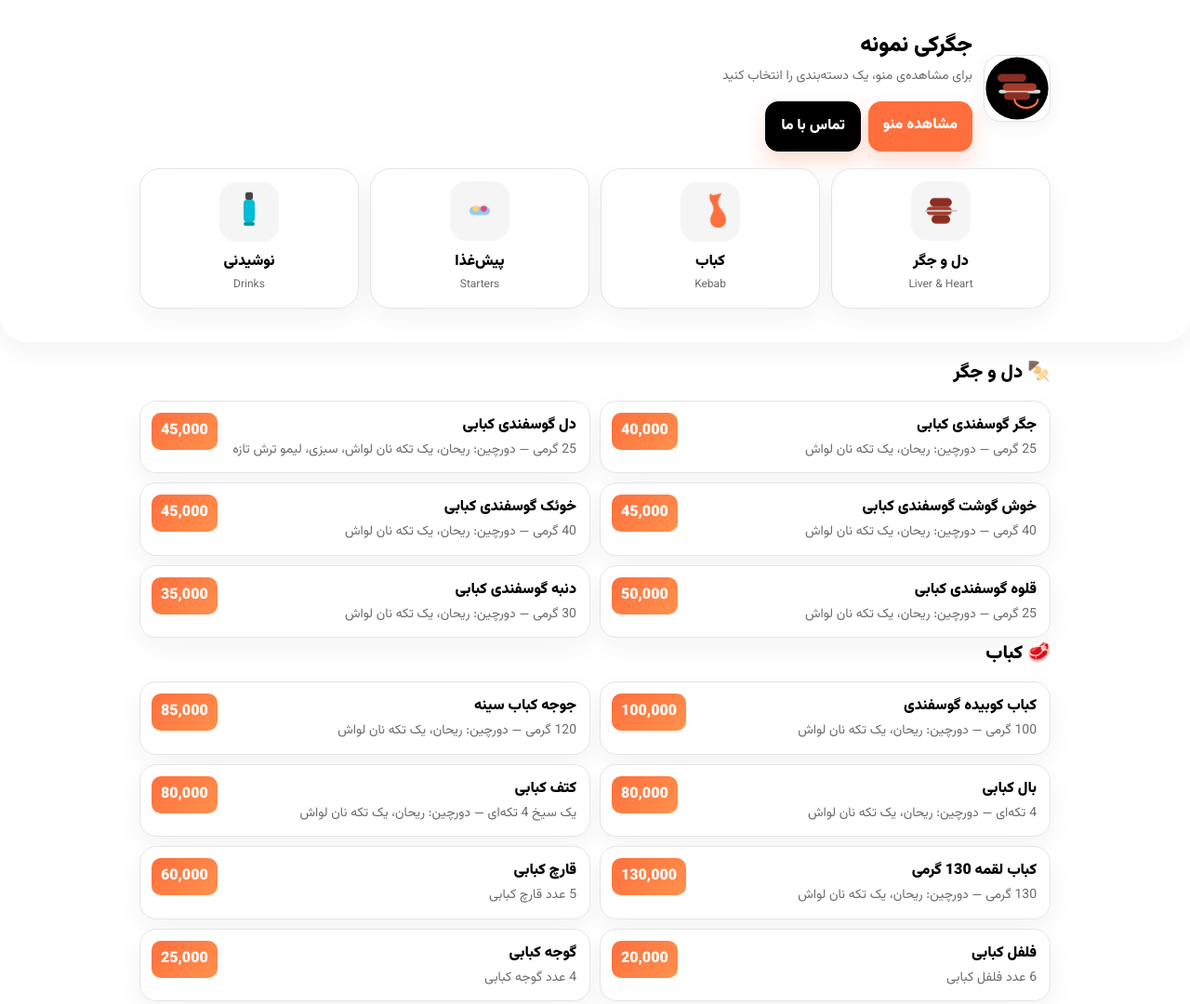
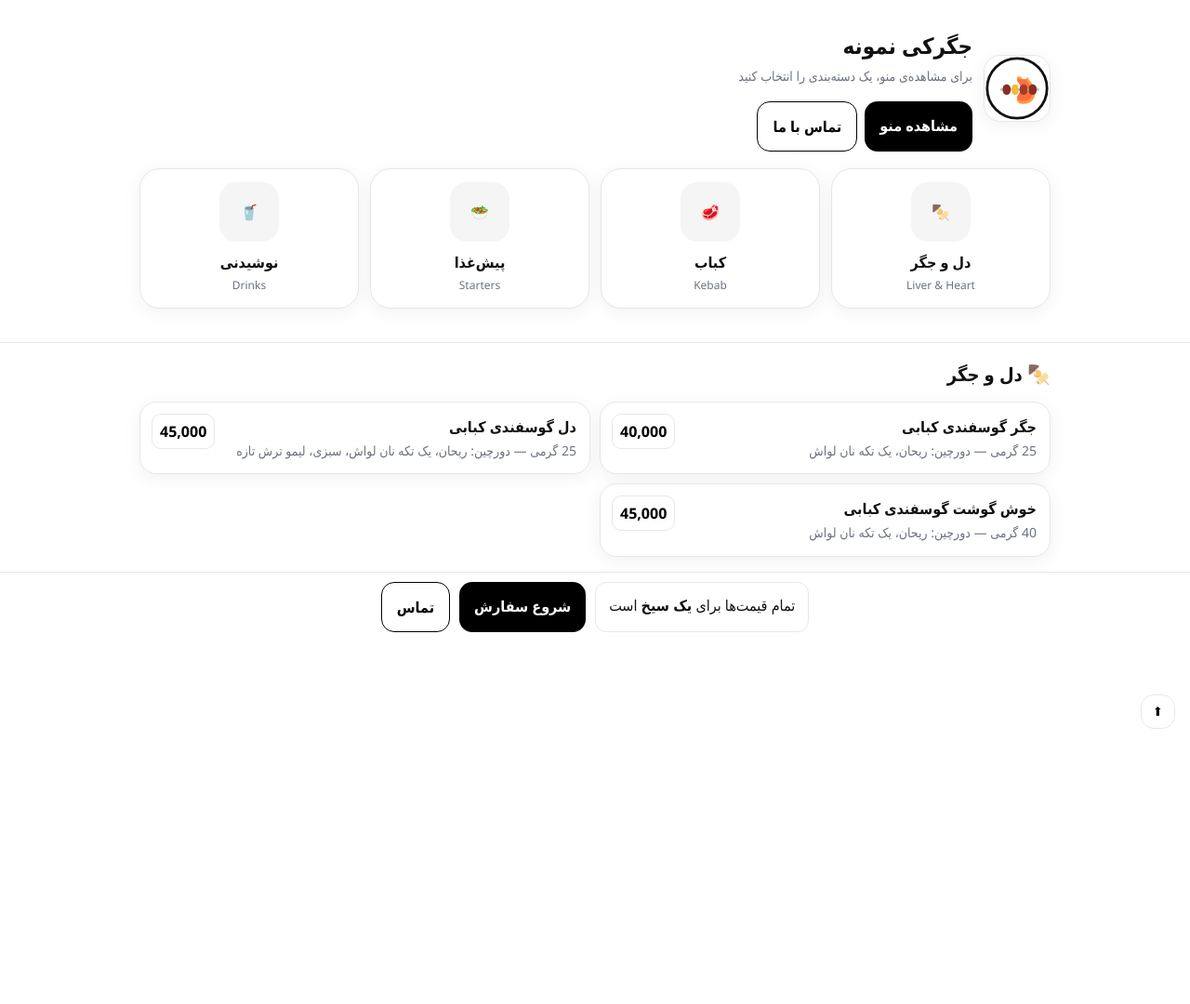
Before and after one commit to yoosef317/jigaraki-menu, a plain HTML site: page index.html in a window 1280 px wide. Shown: the top 1080 px of the page at 93% size. After the commit the page ends 800 px from the top, so only its background shows below. Drawn offline with Linux system fonts and the light colour scheme.

Commit message:
Update index.html

```diff
--- a/index.html
+++ b/index.html
@@ -3,161 +3,170 @@
 <head>
 <meta charset="UTF-8">
 <meta name="viewport" content="width=device-width,initial-scale=1">
-<title>منوی جگرکی نمونه</title>
-<meta name="theme-color" content="#000000">
-<link href="https://fonts.googleapis.com/css2?family=Vazirmatn:wght@400;700;900&display=swap" rel="stylesheet">
+<title>جگرکی نمونه</title>
+<meta name="theme-color" content="#ffffff">
 <style>
-  :root{
-    --bg:#ffffff;
-    --card:#ffffff;
-    --muted:#6b6b6b;
-    --text:#000000;
-    --brand:#ff6f3d;
-    --brand2:#ff914d;
-    --ring:#e5e5e5;
-    --shadow:0 10px 30px rgba(0,0,0,.05);
+  :root {
+    --bg: #ffffff;
+    --card: #ffffff;
+    --muted: #6b7280;
+    --text: #111111;
+    --brand: #000000;
+    --ring: #e5e7eb;
+    --shadow: 0 4px 20px rgba(0,0,0,.06);
   }
-  *{box-sizing:border-box}
-  html,body{
-    margin:0;
-    background:var(--bg);
-    color:var(--text);
-    font-family: 'Vazirmatn', sans-serif;
-    line-height:1.75
+  * { box-sizing: border-box; }
+  html, body {
+    margin: 0;
+    background: var(--bg);
+    color: var(--text);
+    font-family: Vazirmatn, Segoe UI, Tahoma, sans-serif;
+    line-height: 1.75;
   }
-  a{color:inherit;text-decoration:none}
+  a { color: inherit; text-decoration: none; }
 
-  /* Hero */
-  .hero{
-    padding:28px 16px 28px;
-    background:#fff;
-    border-bottom-left-radius:28px;
-    border-bottom-right-radius:28px;
-    box-shadow:var(--shadow)
+  /* HERO */
+  .hero {
+    padding: 28px 16px;
+    background: #fff;
+    border-bottom: 1px solid var(--ring);
   }
-  .wrap{max-width:980px;margin:0 auto}
-  .hero-top{display:flex;align-items:center;gap:12px}
-  .logo{width:72px;height:72px;border-radius:18px;overflow:hidden;border:1px solid var(--ring);box-shadow:0 6px 20px rgba(0,0,0,.05);display:grid;place-items:center;background:#fff}
-  .logo svg{width:100%;height:100%}
-  h1{margin:0;font-size:24px;font-weight:900}
-  .sub{color:var(--muted);font-size:14px}
-  .cta{margin-top:14px;display:flex;gap:8px;flex-wrap:wrap}
-  .btn{
-    background:var(--brand);
-    color:#fff;
-    padding:12px 16px;
-    border:none;
-    border-radius:14px;
-    font-weight:800;
-    cursor:pointer;
-    box-shadow:0 10px 20px rgba(255,111,61,.25)
+  .wrap { max-width: 980px; margin: 0 auto; }
+  .hero-top { display: flex; align-items: center; gap: 12px; }
+  .brand-logo {
+    width: 72px;
+    height: 72px;
+    border-radius: 18px;
+    border: 1px solid var(--ring);
+    box-shadow: var(--shadow);
+    overflow: hidden;
+    display: grid;
+    place-items: center;
+    background: #fff;
   }
-  .btn.alt{
-    background:#000;
-    color:#fff;
-    border:1px solid #000
+  .brand-logo svg { width: 100%; height: 100%; display: block; }
+  h1 { margin: 0; font-size: 24px; }
+  .sub { color: var(--muted); font-size: 14px; }
+  .cta { margin-top: 14px; display: flex; gap: 8px; flex-wrap: wrap; }
+  .btn {
+    background: var(--brand);
+    color: #fff;
+    padding: 12px 16px;
+    border: none;
+    border-radius: 14px;
+    font-weight: 800;
+    cursor: pointer;
+  }
+  .btn.alt {
+    background: #fff;
+    color: var(--brand);
+    border: 1px solid var(--brand);
   }
 
-  /* Category grid */
-  .cats{margin:18px 0 8px;display:grid;gap:12px;grid-template-columns:1fr 1fr}
-  @media(min-width:720px){.cats{grid-template-columns:repeat(4,1fr)}}
-  .cat{
-    background:var(--card);
-    border:1px solid var(--ring);
-    border-radius:22px;
-    padding:14px;
-    text-align:center;
-    box-shadow:var(--shadow);
-    transition:.2s
+  /* CATEGORY */
+  .cats {
+    margin: 18px 0 8px;
+    display: grid;
+    gap: 12px;
+    grid-template-columns: 1fr 1fr;
   }
-  .cat:hover{transform:translateY(-3px)}
-  .icon{
-    width:64px;height:64px;border-radius:18px;
-    margin:0 auto 8px;
-    background:#f5f5f5;
-    display:grid;place-items:center;
-    position:relative;overflow:hidden
+  @media(min-width:720px) {
+    .cats { grid-template-columns: repeat(4,1fr); }
   }
-  .title{font-weight:900}
-  .subtitle{font-size:12px;color:var(--muted)}
+  .cat {
+    background: var(--card);
+    border: 1px solid var(--ring);
+    border-radius: 22px;
+    padding: 14px;
+    text-align: center;
+    box-shadow: var(--shadow);
+    transition: .2s;
+  }
+  .cat:hover { transform: translateY(-3px); }
+  .icon {
+    width: 64px;
+    height: 64px;
+    border-radius: 18px;
+    margin: 0 auto 8px;
+    background: #f5f5f5;
+    display: grid;
+    place-items: center;
+  }
+  .title { font-weight: 900; }
+  .subtitle { font-size: 12px; color: var(--muted); }
 
-  /* Animations */
-  @keyframes wobble{0%,100%{transform:translateY(0)}50%{transform:translateY(-3px)}}
-  @keyframes flame{0%,100%{transform:scale(1)}50%{transform:scale(1.08)}}
-  .wobble{animation:wobble 1.8s ease-in-out infinite}
-  .fl{animation:flame 1.6s ease-in-out infinite}
-
-  /* Sections / cards */
-  main{padding:16px}
-  section{max-width:980px;margin:26px auto}
-  h2{font-size:20px;margin:0 0 12px;font-weight:900}
-  .grid{display:grid;gap:10px;grid-template-columns:1fr}
-  @media(min-width:640px){.grid{grid-template-columns:1fr 1fr}}
-  .card{
-    background:var(--card);
-    border:1px solid var(--ring);
-    border-radius:18px;
-    padding:12px 14px;
-    position:relative;
-    box-shadow:var(--shadow)
+  /* MENU */
+  main { padding: 16px; }
+  section { max-width: 980px; margin: 26px auto; }
+  h2 { font-size: 20px; margin: 0 0 12px; }
+  .grid { display: grid; gap: 10px; grid-template-columns: 1fr; }
+  @media(min-width:640px) { .grid { grid-template-columns: 1fr 1fr; } }
+  .card {
+    background: var(--card);
+    border: 1px solid var(--ring);
+    border-radius: 18px;
+    padding: 12px 14px;
+    position: relative;
+    box-shadow: var(--shadow);
   }
-  .name{font-weight:800}
-  .desc{color:var(--muted);font-size:14px}
-  .price{
-    position:absolute;
-    left:12px;
-    top:12px;
-    background:linear-gradient(135deg,var(--brand),var(--brand2));
-    color:#fff;
-    padding:6px 10px;
-    border-radius:10px;
-    font-weight:800
+  .name { font-weight: 800; }
+  .desc { color: var(--muted); font-size: 14px; }
+  .price {
+    position: absolute;
+    left: 12px;
+    top: 12px;
+    background: #fff;
+    color: #000;
+    padding: 4px 8px;
+    border-radius: 10px;
+    font-weight: 800;
+    border: 1px solid var(--ring);
   }
 
-  /* Bottom bar */
-  .bottom{
-    position:sticky;
-    bottom:0;
-    background:#fff;
-    border-top:1px solid var(--ring);
-    padding:10px 16px
+  /* BOTTOM */
+  .bottom {
+    position: sticky;
+    bottom: 0;
+    background: #ffffffd9;
+    backdrop-filter: blur(8px);
+    border-top: 1px solid var(--ring);
+    padding: 10px 16px;
   }
-  .bottom .wrap{display:flex;gap:10px;justify-content:center;align-items:center;flex-wrap:wrap}
-  .mini{
-    padding:10px 14px;
-    border-radius:12px;
-    border:1px solid var(--ring);
-    background:#fff;
-    color:#000
-  }
-  .to-top{
-    position:fixed;
-    bottom:16px;
-    right:16px;
-    background:#fff;
-    border:1px solid var(--ring);
-    border-radius:14px;
-    padding:10px 12px;
-    box-shadow:var(--shadow);
-    cursor:pointer
+  .bottom .wrap { display: flex; gap: 10px; justify-content: center; flex-wrap: wrap; }
+  .mini { padding: 10px 14px; border-radius: 12px; border: 1px solid var(--ring); background: #fff; }
+
+  /* BACK TO TOP */
+  .to-top {
+    position: fixed;
+    bottom: 16px;
+    right: 16px;
+    background: #fff;
+    border: 1px solid var(--ring);
+    border-radius: 14px;
+    padding: 10px 12px;
+    cursor: pointer;
   }
 </style>
 </head>
 <body>
-  <!-- HERO -->
+
 <header class="hero">
   <div class="wrap">
     <div class="hero-top">
-        <!-- Logo -->
-        <div class="logo" aria-hidden="true">
+      <div class="brand-logo">
         <svg viewBox="0 0 100 100">
-            <circle cx="50" cy="50" r="48" fill="#000"/>
-            <g transform="translate(12,20)">
-              <rect x="10" y="32" width="64" height="6" rx="3" fill="#d9d9d9"/>
-              <rect x="8" y="8" width="44" height="12" rx="6" fill="#8b2d23"/>
-              <rect x="16" y="22" width="52" height="12" rx="6" fill="#a83a2a"/>
-              <rect x="18" y="36" width="40" height="12" rx="6" fill="#8b2d23"/>
-              <path d="M70 46c0 8-8 14-18 14s-18-6-18-14" fill="none" stroke="#ff6f3d" stroke-width="3"/>
+          <circle cx="50" cy="50" r="46" fill="#fff"/>
+          <circle cx="50" cy="50" r="46" fill="none" stroke="#111" stroke-width="4"/>
+          <g transform="translate(0,4)">
+            <path d="M50 28 C48 36,58 38,58 46 C58 53,52 56,50 62 C49 67,53 70,60 70 C72 70,78 61,78 52 C78 41,69 36,66 28 C64 34,58 34,56 28 Z" fill="#ff9a3d"/>
+            <path d="M50 32 C49 37,56 39,56 46 C56 51,52 54,50 60 C50 63,53 66,59 66 C69 66,74 59,74 52 C74 44,67 39,64 32 Z" fill="#ff6f3d"/>
+          </g>
+          <g transform="translate(18,44)">
+            <rect x="6" y="6" width="60" height="4" rx="2" fill="#bdbdbd"/>
+            <rect x="10" y="0" width="12" height="16" rx="6" fill="#8b2d23"/>
+            <rect x="24" y="0" width="10" height="16" rx="5" fill="#f2b93a"/>
+            <rect x="36" y="0" width="12" height="16" rx="6" fill="#a83a2a"/>
+            <rect x="50" y="0" width="12" height="16" rx="6" fill="#8b2d23"/>
           </g>
         </svg>
       </div>
@@ -170,60 +179,16 @@
         </div>
       </div>
     </div>
-
-      <!-- CATEGORY CARDS -->
+    <!-- دسته بندی‌ها -->
     <div class="cats">
-        <a class="cat" href="#dl-jegar">
-          <div class="icon wobble">
-            <svg width="42" height="42" viewBox="0 0 46 46">
-              <rect x="6" y="18" width="30" height="10" rx="5" fill="#a83a2a"/>
-              <rect x="10" y="8" width="26" height="10" rx="5" fill="#8b2d23"/>
-              <rect x="12" y="28" width="22" height="10" rx="5" fill="#8b2d23"/>
-              <rect x="4" y="22" width="38" height="2" rx="1" fill="#c9c9c9"/>
-            </svg>
-          </div>
-          <div class="title">دل و جگر</div>
-          <div class="subtitle">Liver & Heart</div>
-        </a>
-
-        <a class="cat" href="#kebab">
-          <div class="icon">
-            <svg class="fl" width="40" height="40" viewBox="0 0 20 24">
-              <path d="M10 0 C8 5 12 6 12 10 C12 13 10 14 10 17 C10 20 12 22 15 22 C18 22 20 20 20 17 C20 12 15 10 15 6 C15 3 17 2 17 0 C13 1 11 2 10 0Z" fill="#ff6f3d"/>
-            </svg>
-          </div>
-          <div class="title">کباب</div>
-          <div class="subtitle">Kebab</div>
-        </a>
-
-        <a class="cat" href="#starters">
-          <div class="icon wobble">
-            <svg width="44" height="44" viewBox="0 0 40 40">
-              <rect x="10" y="16" width="20" height="8" rx="4" fill="#90caf9"/>
-              <circle cx="16" cy="18" r="3" fill="#ffd166"/>
-              <circle cx="24" cy="18" r="3" fill="#ef476f"/>
-            </svg>
-          </div>
-          <div class="title">پیش‌غذا</div>
-          <div class="subtitle">Starters</div>
-        </a>
-
-        <a class="cat" href="#drinks">
-          <div class="icon">
-            <svg class="wobble" width="28" height="40" viewBox="0 0 24 40">
-              <rect x="8" y="0" width="8" height="8" rx="2" fill="#444"/>
-              <rect x="6" y="8" width="12" height="24" rx="4" fill="#00bcd4"/>
-              <rect x="6" y="32" width="12" height="4" rx="2" fill="#0097a7"/>
-            </svg>
-          </div>
-          <div class="title">نوشیدنی</div>
-          <div class="subtitle">Drinks</div>
-        </a>
+      <a class="cat" href="#dl-jegar"><div class="icon">🍢</div><div class="title">دل و جگر</div><div class="subtitle">Liver & Heart</div></a>
+      <a class="cat" href="#kebab"><div class="icon">🥩</div><div class="title">کباب</div><div class="subtitle">Kebab</div></a>
+      <a class="cat" href="#starters"><div class="icon">🥗</div><div class="title">پیش‌غذا</div><div class="subtitle">Starters</div></a>
+      <a class="cat" href="#drinks"><div class="icon">🥤</div><div class="title">نوشیدنی</div><div class="subtitle">Drinks</div></a>
     </div>
   </div>
 </header>
 
-  <!-- MENU SECTIONS -->
 <main>
   <section id="dl-jegar" class="wrap">
     <h2>🍢 دل و جگر</h2>
@@ -231,53 +196,19 @@
       <article class="card"><div class="price">40,000</div><div class="name">جگر گوسفندی کبابی</div><div class="desc">25 گرمی — دورچین: ریحان، یک تکه نان لواش</div></article>
       <article class="card"><div class="price">45,000</div><div class="name">دل گوسفندی کبابی</div><div class="desc">25 گرمی — دورچین: ریحان، یک تکه نان لواش، سبزی، لیمو ترش تازه</div></article>
       <article class="card"><div class="price">45,000</div><div class="name">خوش گوشت گوسفندی کبابی</div><div class="desc">40 گرمی — دورچین: ریحان، یک تکه نان لواش</div></article>
-        <article class="card"><div class="price">45,000</div><div class="name">خوئک گوسفندی کبابی</div><div class="desc">40 گرمی — دورچین: ریحان، یک تکه نان لواش</div></article>
-        <article class="card"><div class="price">50,000</div><div class="name">قلوه گوسفندی کبابی</div><div class="desc">25 گرمی — دورچین: ریحان، یک تکه نان لواش</div></article>
-        <article class="card"><div class="price">35,000</div><div class="name">دنبه گوسفندی کبابی</div><div class="desc">30 گرمی — دورچین: ریحان، یک تکه نان لواش</div></article>
     </div>
   </section>
+</main>
 
-    <section id="kebab" class="wrap">
-      <h2>🥩 کباب</h2>
-      <div class="grid">
-        <article class="card"><div class="price">100,000</div><div class="name">کباب کوبیده گوسفندی</div><div class="desc">100 گرمی — دورچین: ریحان، یک تکه نان لواش</div></article>
-        <article class="card"><div class="price">85,000</div><div class="name">جوجه کباب سینه</div><div class="desc">120 گرمی — دورچین: ریحان، یک تکه نان لواش</div></article>
-        <article class="card"><div class="price">80,000</div><div class="name">بال کبابی</div><div class="desc">4 تکه‌ای — دورچین: ریحان، یک تکه نان لواش</div></article>
-        <article class="card"><div class="price">80,000</div><div class="name">کتف کبابی</div><div class="desc">یک سیخ 4 تکه‌ای — دورچین: ریحان، یک تکه نان لواش</div></article>
-        <article class="card"><div class="price">130,000</div><div class="name">کباب لقمه 130 گرمی</div><div class="desc">130 گرمی — دورچین: ریحان، یک تکه نان لواش</div></article>
-        <article class="card"><div class="price">60,000</div><div class="name">قارچ کبابی</div><div class="desc">5 عدد قارچ کبابی</div></article>
-        <article class="card"><div class="price">20,000</div><div class="name">فلفل کبابی</div><div class="desc">6 عدد فلفل کبابی</div></article>
-        <article class="card"><div class="price">25,000</div><div class="name">گوجه کبابی</div><div class="desc">4 عدد گوجه کبابی</div></article>
+<div class="bottom">
+  <div class="wrap">
+    <div class="mini">تمام قیمت‌ها برای <b>یک سیخ</b> است</div>
+    <a class="btn" href="#dl-jegar">شروع سفارش</a>
+    <a class="btn alt" href="tel:09123304975">تماس</a>
   </div>
-    </section>
+</div>
 
-    <section id="starters" class="wrap">
-      <h2>🥗 پیش‌غذا</h2>
-      <div class="grid">
-        <article class="card"><div class="price">25,000</div><div class="name">ماست کوزه‌ای</div><div class="desc">شرکتی — یک نفره</div></article>
-        <article class="card"><div class="price">25,000</div><div class="name">زیتون پرورده</div><div class="desc">شرکتی — یک نفره</div></article>
-        <article class="card"><div class="price">20,000</div><div class="name">ترشی کلم</div><div class="desc">شرکتی — یک نفره</div></article>
-      </div>
-    </section>
+<button class="to-top" onclick="window.scrollTo({top:0,behavior:'smooth'})">⬆︎</button>
 
-    <section id="drinks" class="wrap">
-      <h2>🥤 نوشیدنی</h2>
-      <div class="grid">
-        <article class="card"><div class="price">40,000</div><div class="name">نوشابه قوطی</div><div class="desc">330 میلی‌لیتر</div></article>
-        <article class="card"><div class="price">40,000</div><div class="name">پپسی کولا</div><div class="desc">330 میلی‌لیتر</div></article>
-        <article class="card"><div class="price">40,000</div><div class="name">کوکا کولا</div><div class="desc">330 میلی‌لیتر</div></article>
-        <article class="card"><div class="price">40,000</div><div class="name">فانتا پرتقالی</div><div class="desc">330 میلی‌لیتر</div></article>
-        <article class="card"><div class="price">40,000</div><div class="name">اسپریت</div><div class="desc">330 میلی‌لیتر</div></article>
-        <article class="card"><div class="price">35,000</div><div class="name">ماءالشعیر شیشه‌ای هی‌دی</div><div class="desc">320 میلی‌لیتر — انگور / استوایی / هلو / لیمو</div></article>
-        <article class="card"><div class="price">35,000</div><div class="name">نوشابه شیشه‌ای</div><div class="desc">250 میلی‌لیتر</div></article>
-      </div>
-    </section>
-
-    <section id="contact" class="wrap">
-      <h2>📞 تماس</h2>
-      <div class="grid">
-        <article class="card">
-          <div class="name">شماره تماس</div>
-          <div class="desc"><a href="tel:09123304975">0912-330-4975</a></div>
-        </article>
-      </div>
+</body>
+</html>
```
Lines whose indentation alone changed are shown as unchanged.
